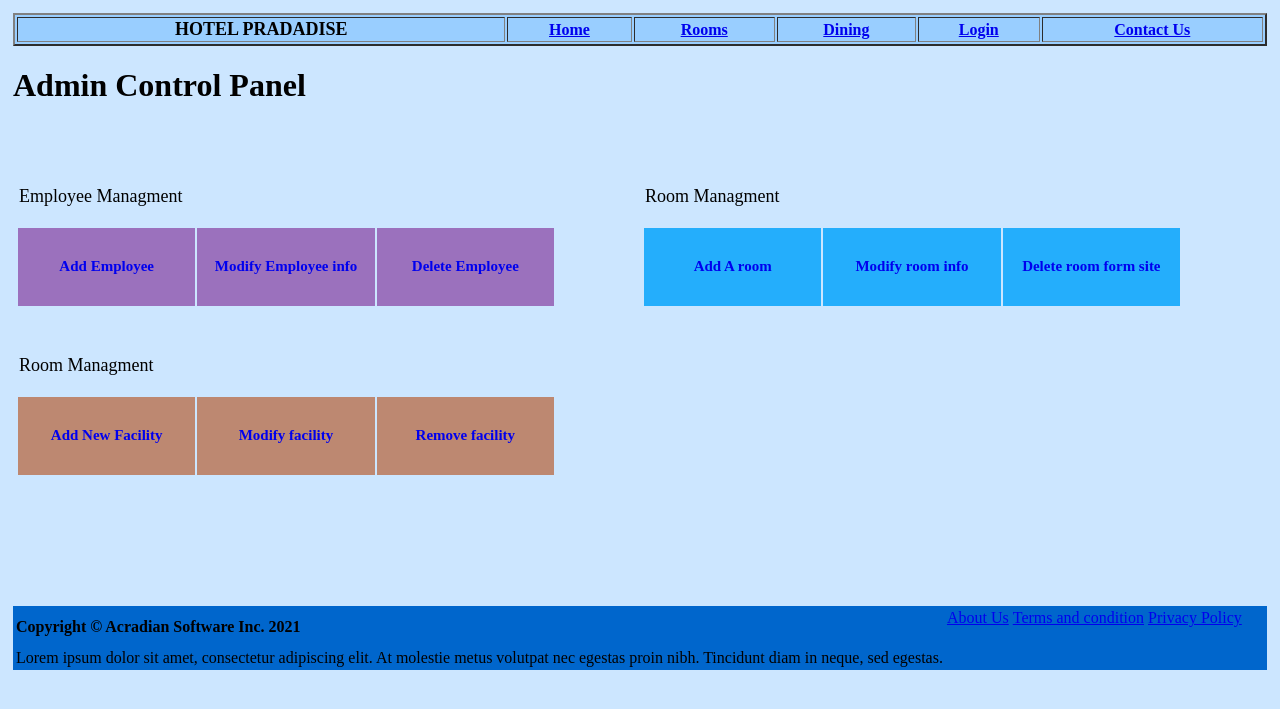
After one commit to Ahnaf-Huq/Hotel-Arcadia-NonStyle, a PHP site: page /admin.php in a window 1280 px wide. The commit adds this page. Shown: the top 709 px of the page. Run offline with PHP 8.4, Linux system fonts and the light colour scheme; lists and menus that the app fills with data are empty.

Commit message:
2nd commit

```diff
--- /dev/null
+++ b/admin.php
@@ -0,0 +1,125 @@
+<!DOCTYPE html>
+<html lang="en">
+
+<head>
+    <meta charset="UTF-8">
+    <meta http-equiv="X-UA-Compatible" content="IE=edge">
+    <meta name="viewport" content="width=device-width, initial-scale=1.0">
+    <title>Admin Panel</title>
+    <style>
+        body {
+            background-color: #cce6ff;
+            padding: 5px;
+        }
+    </style>
+</head>
+
+<body>
+    <table border="2px solid black" width="100%" class="navbar" style="background-color: #99ceff;">
+        <tr>
+            <th style="font-size: large;"><b>HOTEL PRADADISE</b></th>
+            <th><a href="index.php">Home</a></th>
+            <th><a href="rooms-suites.php">Rooms</a></th>
+            <th><a href="dining.php">Dining</a></th>
+            <th><a href="login.php">Login</a></th>
+            <th><a href="contact-us.php">Contact Us</a></th>
+        </tr>
+    </table>
+
+    <h1>Admin Control Panel</h1>
+    <br>
+    <br>
+
+    <table width="100%">
+        <tr>
+            <td>
+                <table width="540px" height: "138px">
+                    <tr>
+                        <td colspan="3">
+                            <p style="font-size:18px;">Employee Managment</p>
+                        </td>
+                    </tr>
+                    <tr>
+                        <td style="width: 146px; height:76px; text-align:center; font-size:15px;font-weight:bold;background-color: #9B71BD; "> <a href="./Admin panel//employeemanagment/addemployee.php" style="text-decoration: none;"> Add Employee </a> </td>
+                        <td style="width: 146px; height:76px; text-align:center; font-size:15px;font-weight:bold;background-color: #9B71BD; "><a href="./Admin panel//employeemanagment/modifyemployee.php" style="text-decoration: none;"> Modify Employee info </a> </td>
+                        <td style="width: 146px; height:76px; text-align:center; font-size:15px;font-weight:bold;background-color: #9B71BD; "><a href="./Admin panel//employeemanagment/deleteemployee.php" style="text-decoration: none;"> Delete Employee</a> </td>
+                    </tr>
+                </table>
+            </td>
+            <td>
+                <table width="540px" height: "138px">
+                    <tr>
+                        <td colspan="3">
+                            <p style="font-size:18px;">Room Managment</p>
+                        </td>
+                    </tr>
+                    <tr>
+                        <td style="width: 146px; height:76px; text-align:center; font-size:15px;font-weight:bold;background-color: #24AEFC; "><a href="./Admin panel/addemployee.php" style="text-decoration: none;"> Add A room </a></td>
+                        <td style="width: 146px; height:76px; text-align:center; font-size:15px;font-weight:bold;background-color: #24AEFC; "><a href="./Admin panel/addemployee.php" style="text-decoration: none;"> Modify room info </a></td>
+                        <td style="width: 146px; height:76px; text-align:center; font-size:15px;font-weight:bold;background-color: #24AEFC; "><a href="./Admin panel/addemployee.php" style="text-decoration: none;"> Delete room form site </a></td>
+                    </tr>
+                </table>
+            </td>
+        </tr>
+        <tr>
+            <td><br></td>
+        </tr>
+        <tr>
+            <td>
+                <table width="540px" height: "138px">
+                    <tr>
+                        <td colspan="3">
+                            <p style="font-size:18px;">Room Managment</p>
+                        </td>
+                    </tr>
+                    <tr>
+                        <td style="width: 146px; height:76px; text-align:center; font-size:15px;font-weight:bold;background-color: #BD8871; "><a href="./Admin panel/addemployee.php" style="text-decoration: none;"> Add New Facility </a></td>
+                        <td style="width: 146px; height:76px; text-align:center; font-size:15px;font-weight:bold;background-color: #BD8871; "><a href="./Admin panel/addemployee.php" style="text-decoration: none;"> Modify facility</a></td>
+                        <td style="width: 146px; height:76px; text-align:center; font-size:15px;font-weight:bold;background-color: #BD8871; "><a href="./Admin panel/addemployee.php" style="text-decoration: none;"> Remove facility </a></td>
+                    </tr>
+                </table>
+            </td>
+        </tr>
+
+    </table>
+
+
+    <br><br><br><br><br><br><br>
+
+
+    <footer style="background-color: #0066cc;">
+        <table style="background-color: none; border:5px">
+            <tr>
+                <td>
+                    <b>Copyright © Acradian Software Inc. 2021</b>
+                </td>
+                <td>
+                    <a href="#">About Us</a>
+                    <br>
+                    <br>
+                </td>
+                <td>
+                    <a href="#">Terms and condition</a>
+                    <br>
+                    <br>
+                </td>
+                <td>
+                    <a href="#">Privacy Policy</a>
+                    <br>
+                    <br>
+                </td>
+            </tr>
+            <tr>
+                <td>
+                    Lorem ipsum dolor sit amet, consectetur adipiscing elit. At molestie metus volutpat nec egestas proin nibh. Tincidunt diam in neque, sed egestas.
+                </td>
+
+            </tr>
+
+        </table>
+
+
+    </footer>
+</body>
+
+</html>
--- a/dining.php
+++ b/dining.php
@@ -18,7 +18,7 @@ body{
 
 
 <body>
-    <table border="2px solid black" width="100%" style="background-color: #99ceff;">
+    <table border="2px border solid black" width="100%" style="background-color: #99ceff;">
         <tr>
             <th style="font-size: large;"><b>HOTEL PRADADISE</b></th>
             <th><a href="index.php">Home</a></th>
--- a/index.php
+++ b/index.php
@@ -15,7 +15,8 @@
 </style>
 
 <body>
-    <table border="2px solid black" width="100%" style="background-color: #99ceff;">
+<!-- Banner -->
+    <table border="2px solid black" width="100%" class="navbar" style="background-color: #99ceff;">
         <tr>
             <th style="font-size: large;"><b>HOTEL PRADADISE</b></th>
             <th><a href="#">Home</a></th>
@@ -33,7 +34,6 @@
         </tr>
     </table>
     <br>
-
     <table border="2px solid black">
         <tr>
             <td>
@@ -62,7 +62,7 @@
             <table border="2px solid black" width="100%">
                 <tr>
                     <td>
-                        <img src="./Images/room1.png" alt="no room">
+                        <img src="./Images/." alt="no room">
                     </td>
                     <td>
                         <img src="./Images/room2.png" alt="no room">
--- a/login.php
+++ b/login.php
@@ -27,6 +27,7 @@ body{
             <td><a href="contact-us.php">Contact Us</a></td>
         </tr>
     </table>
+    <br><br><br><br><br>
     <br>
     <form action="" method="post">
     <table  border="2px solid black" width="100%" style="background-color:  #cceeff;" >
--- a/rooms-suites.php
+++ b/rooms-suites.php
@@ -10,6 +10,7 @@
 <style>
 body{
     background-color:#cce6ff;
+    padding:5px;
 }
 
 </style>
@@ -69,6 +70,7 @@ body{
     </table>
     <br>
     <br>
+    <br><br><br><br><br>
 
     <footer style="background-color: #0066cc;">
         <table style="background-color: none; border:5px">
```
Also changed, not shown: Admin panel/employeemanagment/addemployee.php (added, +34 -0 lines), Admin panel/employeemanagment/deleteemployee.php (added, +34 -0 lines), Admin panel/employeemanagment/modifyemployee.php (added, +34 -0 lines).
